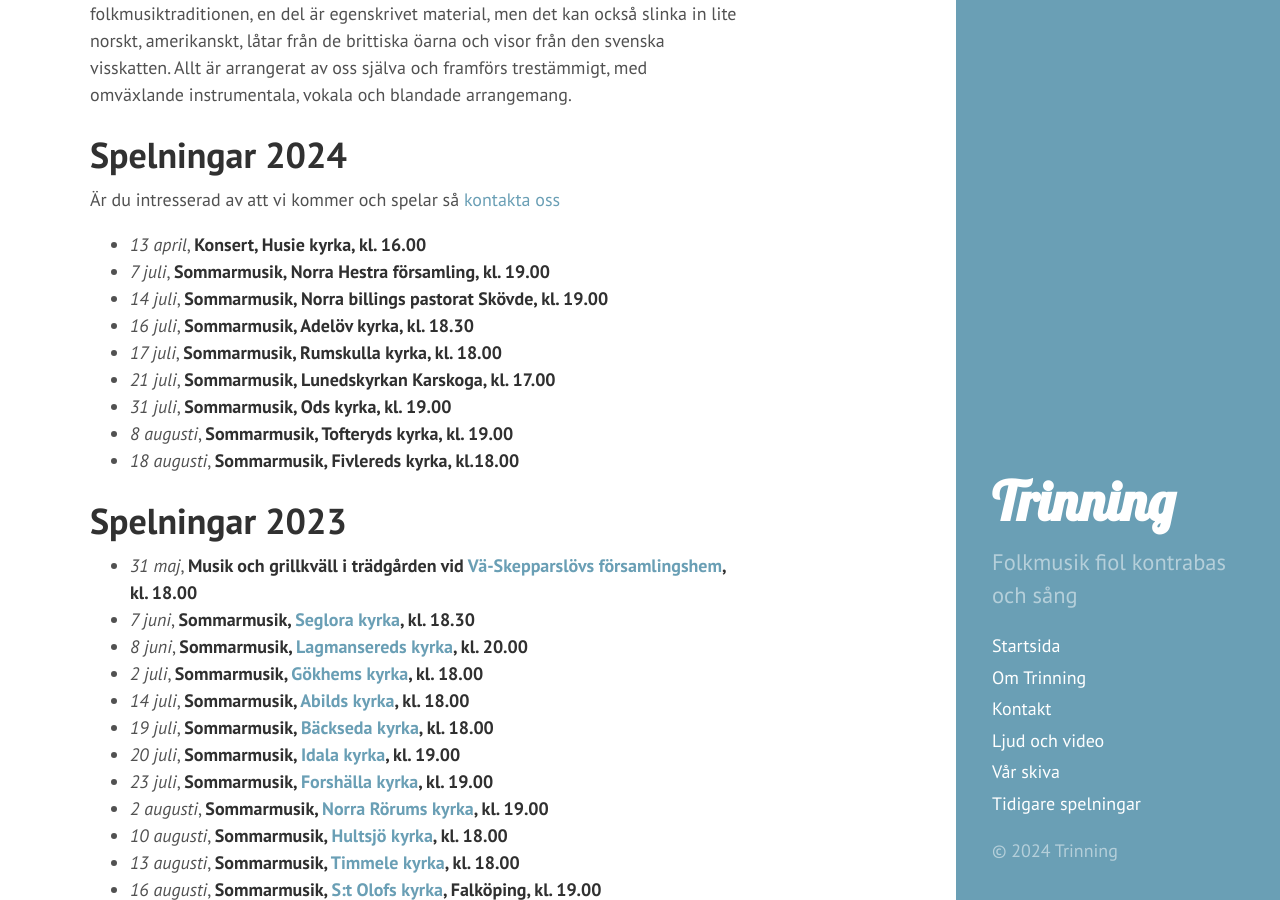
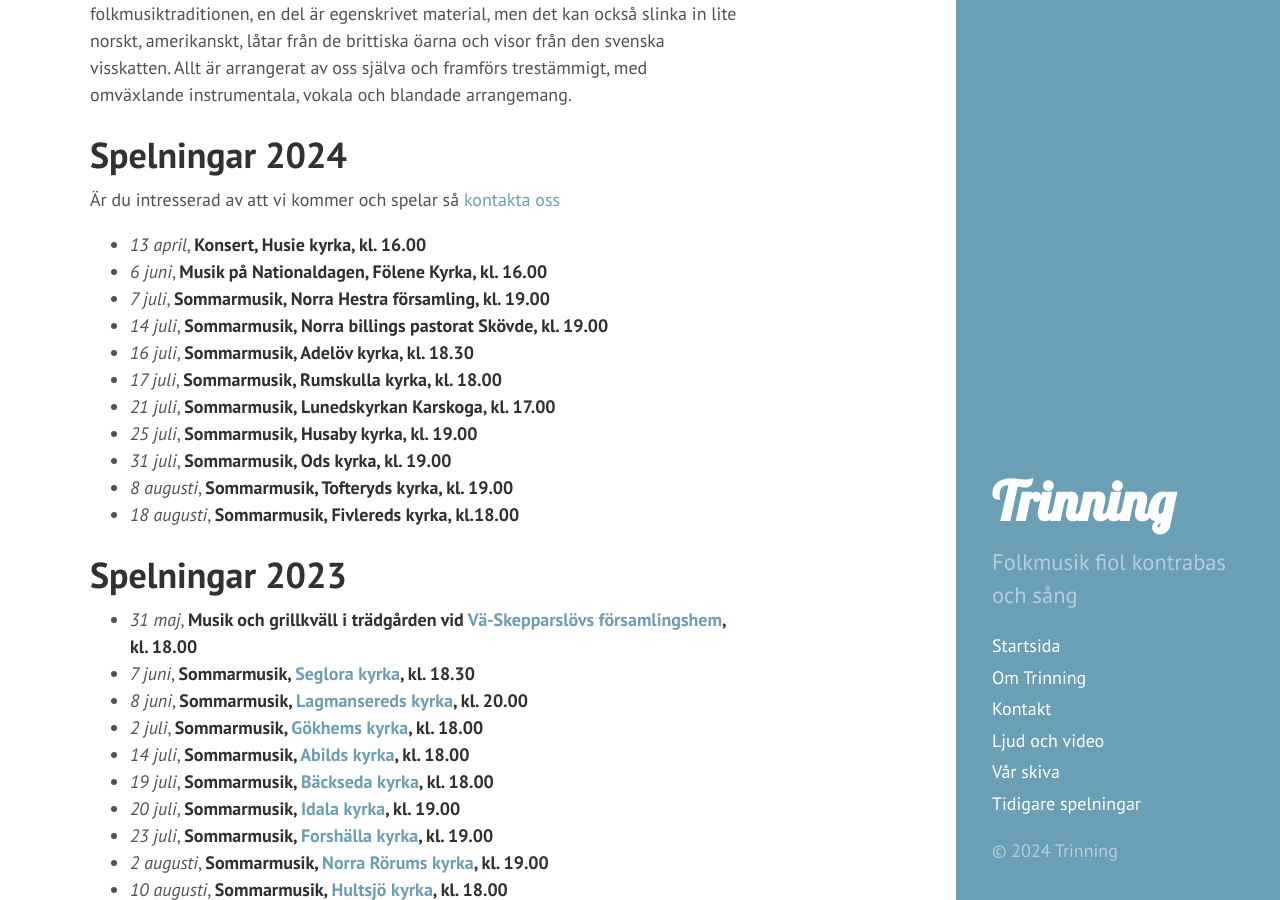
Before and after one commit to trinning/trinning.github.io, a Jekyll site: the page built from index.md, in a window 1280 px wide and 900 px high, scrolled down 462 px. Built offline with Jekyll 4.4.1, drawn with Linux system fonts in a browser that asks for light colours.

Commit message:
Uppdaterat spelningar

```diff
--- a/index.md
+++ b/index.md
@@ -15,11 +15,13 @@ in lite norskt, amerikanskt, låtar från de brittiska öarna och visor från de
 Är du intresserad av att vi kommer och spelar så [kontakta oss](/kontakt)
 
 * *13 april*, **Konsert, Husie kyrka, kl. 16.00**
+* *6 juni*, **Musik på Nationaldagen, Fölene Kyrka, kl. 16.00**
 * *7 juli*, **Sommarmusik, Norra Hestra församling, kl. 19.00**
 * *14 juli*, **Sommarmusik, Norra billings pastorat Skövde, kl. 19.00**
 * *16 juli*, **Sommarmusik, Adelöv kyrka, kl. 18.30**
 * *17 juli*, **Sommarmusik, Rumskulla kyrka, kl. 18.00**
 * *21 juli*, **Sommarmusik, Lunedskyrkan Karskoga, kl. 17.00**
+* *25 juli*, **Sommarmusik, Husaby kyrka, kl. 19.00**
 * *31 juli*, **Sommarmusik, Ods kyrka, kl. 19.00**
 * *8 augusti*, **Sommarmusik, Tofteryds kyrka, kl. 19.00**
 * *18 augusti*, **Sommarmusik, Fivlereds kyrka, kl.18.00**
```
